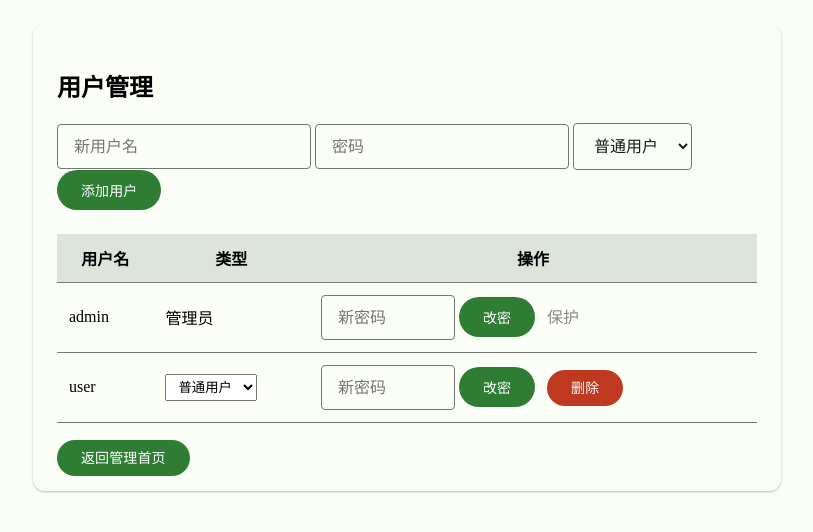
After one commit to ExamAware/ExamCloudSchedule, a PHP site: page /admin/users.php in a window 1280 px wide. The commit adds this page. Shown: the top 532 px of the page, without its empty margins (233-1046 px from the left). Run offline with PHP 8.4, Linux system fonts and the light colour scheme; the visitor is signed in with stand-in values (Sample User, id 1).

Commit message:
feat: 添加用户管理功能，支持添加、删除、修改用户及角色

```diff
--- /dev/null
+++ b/admin/users.php
@@ -0,0 +1,154 @@
+<?php
+require_once '../includes/auth.php';
+checkLogin();
+
+if ($_SESSION['username'] !== 'admin') {
+    header('Location: index.php');
+    exit;
+}
+
+$users_file = __DIR__ . '/../includes/users.json';
+$users = json_decode(file_get_contents($users_file), true) ?: [];
+
+// 添加用户
+if ($_SERVER['REQUEST_METHOD'] === 'POST' && isset($_POST['add_user'])) {
+    $new_user = trim($_POST['username']);
+    $new_pass = $_POST['password'];
+    $new_role = $_POST['role'] === 'admin' ? 'admin' : 'user';
+    if ($new_user && $new_pass) {
+        foreach ($users as $u) {
+            if ($u['username'] === $new_user) {
+                $error = '用户名已存在';
+                break;
+            }
+        }
+        if (!isset($error)) {
+            $users[] = [
+                'username' => $new_user,
+                'password' => md5($new_pass),
+                'role' => $new_role
+            ];
+            file_put_contents($users_file, json_encode($users, JSON_UNESCAPED_UNICODE | JSON_PRETTY_PRINT));
+            header('Location: users.php');
+            exit;
+        }
+    } else {
+        $error = '用户名和密码不能为空';
+    }
+}
+
+// 删除用户
+if (isset($_GET['del']) && $_GET['del'] !== 'admin') {
+    $users = array_filter($users, function($u) {
+        return $u['username'] !== $_GET['del'];
+    });
+    file_put_contents($users_file, json_encode(array_values($users), JSON_UNESCAPED_UNICODE | JSON_PRETTY_PRINT));
+    header('Location: users.php');
+    exit;
+}
+
+// 修改密码
+if ($_SERVER['REQUEST_METHOD'] === 'POST' && isset($_POST['change_pass'])) {
+    $target = $_POST['target_user'];
+    $new_pass = $_POST['new_password'];
+    foreach ($users as &$u) {
+        if ($u['username'] === $target && $target !== '') {
+            $u['password'] = md5($new_pass);
+            break;
+        }
+    }
+    unset($u);
+    file_put_contents($users_file, json_encode($users, JSON_UNESCAPED_UNICODE | JSON_PRETTY_PRINT));
+    $msg = '密码已修改';
+    header('Location: users.php');
+    exit;
+}
+
+// 修改角色
+if ($_SERVER['REQUEST_METHOD'] === 'POST' && isset($_POST['change_role'])) {
+    $target = $_POST['target_user'];
+    $new_role = $_POST['new_role'] === 'admin' ? 'admin' : 'user';
+    foreach ($users as &$u) {
+        if ($u['username'] === $target && $target !== 'admin') {
+            $u['role'] = $new_role;
+            break;
+        }
+    }
+    unset($u);
+    file_put_contents($users_file, json_encode($users, JSON_UNESCAPED_UNICODE | JSON_PRETTY_PRINT));
+    header('Location: users.php');
+    exit;
+}
+?>
+<!DOCTYPE html>
+<html>
+<head>
+    <title>用户管理</title>
+    <link rel="stylesheet" href="/assets/css/md3.css">
+    <style>
+        body { background: var(--md-surface); margin: 0; padding: 24px; }
+        .container { max-width: 700px; margin: 0 auto; }
+        table { width: 100%; border-collapse: collapse; margin-top: 24px; }
+        th, td { padding: 12px; border-bottom: 1px solid var(--md-outline); }
+        th { background: var(--md-surface-variant); }
+        .md3-button { margin-right: 8px; }
+        .error { color: var(--md-error); margin-bottom: 12px; }
+        .msg { color: var(--md-primary); margin-bottom: 12px; }
+        form.inline { display:inline; }
+        select { padding: 4px 8px; }
+    </style>
+</head>
+<body>
+<div class="container md3-card">
+    <h2>用户管理</h2>
+    <?php if (isset($error)): ?><div class="error"><?= $error ?></div><?php endif; ?>
+    <?php if (isset($msg)): ?><div class="msg"><?= $msg ?></div><?php endif; ?>
+    <form method="post" style="margin-bottom:16px;">
+        <input type="text" name="username" class="md3-text-field" placeholder="新用户名" required>
+        <input type="password" name="password" class="md3-text-field" placeholder="密码" required>
+        <select name="role" class="md3-text-field" style="width:auto;">
+            <option value="user">普通用户</option>
+            <option value="admin">管理员</option>
+        </select>
+        <button type="submit" name="add_user" class="md3-button">添加用户</button>
+    </form>
+    <table>
+        <tr><th>用户名</th><th>类型</th><th>操作</th></tr>
+        <?php foreach ($users as $u): ?>
+            <tr>
+                <td><?= htmlspecialchars($u['username']) ?></td>
+                <td>
+                    <?php if ($u['username'] === 'admin'): ?>
+                        管理员
+                    <?php else: ?>
+                        <form method="post" class="inline" style="margin:0;">
+                            <input type="hidden" name="target_user" value="<?= htmlspecialchars($u['username']) ?>">
+                            <select name="new_role" onchange="this.form.submit()">
+                                <option value="user" <?= (isset($u['role']) && $u['role'] === 'user') ? 'selected' : '' ?>>普通用户</option>
+                                <option value="admin" <?= (isset($u['role']) && $u['role'] === 'admin') ? 'selected' : '' ?>>管理员</option>
+                            </select>
+                            <input type="hidden" name="change_role" value="1">
+                        </form>
+                    <?php endif; ?>
+                </td>
+                <td>
+                    <form method="post" class="inline" style="margin:0;">
+                        <input type="hidden" name="target_user" value="<?= htmlspecialchars($u['username']) ?>">
+                        <input type="password" name="new_password" placeholder="新密码" class="md3-text-field" style="width:100px;" required>
+                        <button type="submit" name="change_pass" class="md3-button">改密</button>
+                    </form>
+                    <?php if ($u['username'] !== 'admin'): ?>
+                        <a href="?del=<?= urlencode($u['username']) ?>" class="md3-button" style="background:var(--md-error)" onclick="return confirm('确定删除该用户？')">删除</a>
+                    <?php else: ?>
+                        <span style="color:#888;">保护</span>
+                    <?php endif; ?>
+                </td>
+            </tr>
+        <?php endforeach; ?>
+    </table>
+    <div style="margin-top:24px;">
+        <a href="index.php" class="md3-button">返回管理首页</a>
+    </div>
+</div>
+</body>
+</html>
--- a/includes/auth.php
+++ b/includes/auth.php
@@ -20,4 +20,20 @@ function verifyUser($username, $password) {
     }
     return false;
 }
+
+function getAllUsers() {
+    global $users_file;
+    return json_decode(file_get_contents($users_file), true) ?: [];
+}
+
+function getUserRole($username) {
+    global $users_file;
+    $users = json_decode(file_get_contents($users_file), true) ?: [];
+    foreach ($users as $user) {
+        if ($user['username'] === $username) {
+            return isset($user['role']) ? $user['role'] : 'user';
+        }
+    }
+    return 'user';
+}
 ?>
--- a/includes/users.json
+++ b/includes/users.json
@@ -1,4 +1,12 @@
-[{
-    "username": "admin",
-    "password": "21232f297a57a5a743894a0e4a801fc3"
-}]
+[
+    {
+        "username": "admin",
+        "password": "21232f297a57a5a743894a0e4a801fc3",
+        "role": "admin"
+    },
+    {
+        "username": "user",
+        "password": "e10adc3949ba59abbe56e057f20f883e",
+        "role": "user"
+    }
+]
```
Also changed, not shown: admin/index.php (+7 -1 lines).
